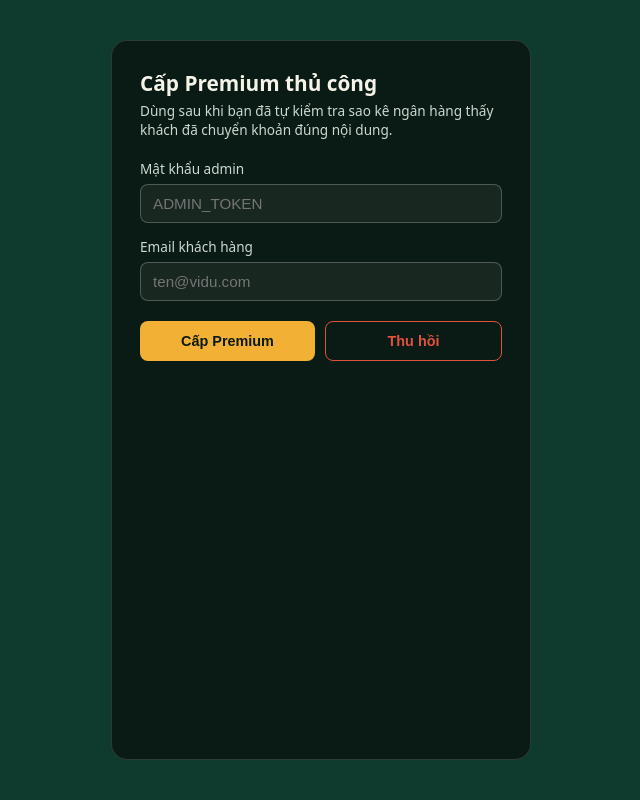
After one commit to nhanttgf-png/football-predictor., a Flask app: page /admin in a window 1280 px wide. The commit adds this page. Shown: the whole page, without its empty margins (319-959 px from the left). Run offline with Flask 3, Linux system fonts and the light colour scheme.

Commit message:
mã QR + chuyển khoản

```diff
--- /dev/null
+++ b/admin.py
@@ -0,0 +1,88 @@
+"""
+admin.py
+--------
+Cấp / thu hồi Premium THỦ CÔNG — dùng cho hình thức thanh toán không tự
+xác minh được (chuyển khoản ngân hàng qua mã QR tĩnh), khác với
+payments.py (Stripe) vốn tự xác nhận qua webhook đã ký chữ ký.
+
+Bảo vệ bằng MỘT mật khẩu admin riêng (biến môi trường ADMIN_TOKEN) —
+KHÔNG phải mật khẩu đăng nhập của bất kỳ user nào. Tự đặt giá trị dài,
+khó đoán, và KHÔNG bao giờ commit giá trị thật vào code / GitHub.
+So sánh bằng hmac.compare_digest để tránh lộ thông tin qua thời gian xử
+lý (timing attack).
+
+Nếu chưa set ADMIN_TOKEN trên server, các endpoint này LUÔN từ chối —
+tránh trường hợp quên cấu hình mà vô tình mở cửa cho bất kỳ ai.
+"""
+
+import os
+import hmac
+import logging
+from datetime import datetime
+
+from flask import Blueprint, request, jsonify, render_template
+
+from extensions import db
+from db_models import User
+
+logger = logging.getLogger(__name__)
+
+admin_bp = Blueprint("admin", __name__)
+
+ADMIN_TOKEN = os.environ.get("ADMIN_TOKEN", "")
+
+
+def _is_authorized() -> bool:
+    if not ADMIN_TOKEN:
+        return False
+    supplied = request.headers.get("X-Admin-Token", "")
+    return hmac.compare_digest(supplied, ADMIN_TOKEN)
+
+
+@admin_bp.route("/admin")
+def admin_page():
+    """Trang HTML đơn giản để nhập mật khẩu admin + email khách rồi cấp
+    Premium. Bản thân trang này không chứa dữ liệu nhạy cảm — bảo vệ
+    thật sự nằm ở việc API bên dưới luôn đòi ADMIN_TOKEN đúng."""
+    return render_template("admin.html")
+
+
+@admin_bp.route("/api/admin/grant-premium", methods=["POST"])
+def grant_premium():
+    if not _is_authorized():
+        return jsonify({"error": "Sai mật khẩu admin (hoặc server chưa cấu hình ADMIN_TOKEN)."}), 401
+
+    data = request.get_json(silent=True) or {}
+    email = (data.get("email") or "").strip().lower()
+    if not email:
+        return jsonify({"error": "Thiếu email."}), 400
+
+    user = User.query.filter_by(email=email).first()
+    if user is None:
+        return jsonify({"error": f"Không tìm thấy tài khoản với email {email}."}), 404
+
+    user.is_premium = True
+    user.premium_since = datetime.utcnow()
+    db.session.commit()
+    logger.info("Admin đã cấp Premium thủ công cho %s", email)
+    return jsonify({"message": f"Đã cấp Premium cho {email}.", "email": email, "premium": True})
+
+
+@admin_bp.route("/api/admin/revoke-premium", methods=["POST"])
+def revoke_premium():
+    if not _is_authorized():
+        return jsonify({"error": "Sai mật khẩu admin (hoặc server chưa cấu hình ADMIN_TOKEN)."}), 401
+
+    data = request.get_json(silent=True) or {}
+    email = (data.get("email") or "").strip().lower()
+    if not email:
+        return jsonify({"error": "Thiếu email."}), 400
+
+    user = User.query.filter_by(email=email).first()
+    if user is None:
+        return jsonify({"error": f"Không tìm thấy tài khoản với email {email}."}), 404
+
+    user.is_premium = False
+    db.session.commit()
+    logger.info("Admin đã thu hồi Premium của %s", email)
+    return jsonify({"message": f"Đã thu hồi Premium của {email}.", "email": email, "premium": False})
--- a/app.py
+++ b/app.py
@@ -20,14 +20,16 @@ import os
 import logging
 import uuid
 from datetime import date
+from urllib.parse import quote
 
 from flask import Flask, render_template, request, jsonify, session
-from flask_login import current_user
+from flask_login import current_user, login_required
 
 from extensions import db, login_manager
 from db_models import User
 from auth import auth_bp
 from payments import payments_bp
+from admin import admin_bp
 from model import load_or_train_model, predict_match
 
 logging.basicConfig(
@@ -73,6 +75,51 @@ with app.app_context():
 
 app.register_blueprint(auth_bp)
 app.register_blueprint(payments_bp)
+app.register_blueprint(admin_bp)
+
+# ==================== NÂNG CẤP PREMIUM QUA CHUYỂN KHOẢN (QR TĨNH) ====
+# Cách này KHÔNG tự xác nhận thanh toán (khác Stripe ở payments.py) — sau
+# khi khách chuyển khoản, ADMIN tự kiểm tra sao kê ngân hàng rồi cấp
+# Premium thủ công qua trang /admin (xem admin.py). Cấu hình 3 biến môi
+# trường dưới đây trên Render (Settings > Environment):
+#   BANK_ID            Mã ngân hàng theo chuẩn VietQR, vd "MB", "VCB",
+#                       "TCB"... (tra đầy đủ tại https://api.vietqr.io/v2/banks)
+#   BANK_ACCOUNT_NO     Số tài khoản nhận tiền
+#   BANK_ACCOUNT_NAME   Tên chủ tài khoản (không dấu, đúng như trên tài khoản)
+# Giá gói có thể đổi qua biến PREMIUM_PRICE_VND (mặc định 19000).
+BANK_ID = os.environ.get("BANK_ID", "")
+BANK_ACCOUNT_NO = os.environ.get("BANK_ACCOUNT_NO", "")
+BANK_ACCOUNT_NAME = os.environ.get("BANK_ACCOUNT_NAME", "")
+PREMIUM_PRICE_VND = int(os.environ.get("PREMIUM_PRICE_VND", "19000"))
+
+
+@app.route("/api/premium-qr")
+@login_required
+def api_premium_qr():
+    """Trả về thông tin QR chuyển khoản (dùng ảnh QR động của VietQR.io,
+    không cần API key) để FE hiển thị trong modal nâng cấp Premium.
+    Nội dung chuyển khoản gắn ID của user để admin đối chiếu khi duyệt."""
+    if not BANK_ID or not BANK_ACCOUNT_NO:
+        return jsonify({
+            "error": "Server chưa cấu hình tài khoản ngân hàng nhận Premium "
+                     "(thiếu BANK_ID / BANK_ACCOUNT_NO)."
+        }), 500
+
+    transfer_content = f"PREMIUM {current_user.id}"
+    qr_url = (
+        f"https://img.vietqr.io/image/{BANK_ID}-{BANK_ACCOUNT_NO}-compact2.png"
+        f"?amount={PREMIUM_PRICE_VND}"
+        f"&addInfo={quote(transfer_content)}"
+        f"&accountName={quote(BANK_ACCOUNT_NAME)}"
+    )
+    return jsonify({
+        "qr_url": qr_url,
+        "bank_id": BANK_ID,
+        "account_no": BANK_ACCOUNT_NO,
+        "account_name": BANK_ACCOUNT_NAME,
+        "amount": PREMIUM_PRICE_VND,
+        "transfer_content": transfer_content,
+    })
 
 # ==================== GIỚI HẠN LƯỢT DÙNG MIỄN PHÍ (KHÁCH CHƯA ĐĂNG NHẬP) ====
 # Với khách chưa đăng nhập, vẫn cho dùng thử 3 lượt/ngày qua cookie session
--- /dev/null
+++ b/templates/admin.html
@@ -0,0 +1,133 @@
+<!DOCTYPE html>
+<html lang="vi">
+<head>
+<meta charset="UTF-8">
+<meta name="viewport" content="width=device-width, initial-scale=1.0">
+<title>Admin · Cấp Premium thủ công</title>
+<style>
+  :root {
+    --pitch-dark: #0e3b2e;
+    --pitch-light: #164d3c;
+    --chalk: #f5f2e8;
+    --chalk-dim: #cdd8d0;
+    --amber: #f2b134;
+    --danger: #e1523d;
+    --ink: #0a1a14;
+  }
+  * { box-sizing: border-box; }
+  body {
+    margin: 0;
+    min-height: 100vh;
+    background: var(--pitch-dark);
+    color: var(--chalk);
+    font-family: system-ui, sans-serif;
+    display: flex;
+    justify-content: center;
+    padding: 40px 16px;
+  }
+  .card {
+    width: 100%;
+    max-width: 420px;
+    background: var(--ink);
+    border: 1px solid rgba(245, 242, 232, 0.15);
+    border-radius: 16px;
+    padding: 28px;
+  }
+  h1 { font-size: 1.3rem; margin: 0 0 4px; }
+  p.desc { color: var(--chalk-dim); font-size: 0.85rem; margin: 0 0 20px; }
+  label { display: block; font-size: 0.85rem; margin: 14px 0 6px; color: var(--chalk-dim); }
+  input {
+    width: 100%;
+    padding: 10px 12px;
+    border-radius: 8px;
+    border: 1px solid rgba(245, 242, 232, 0.25);
+    background: rgba(245, 242, 232, 0.06);
+    color: var(--chalk);
+    font-size: 0.95rem;
+  }
+  .actions { display: flex; gap: 10px; margin-top: 20px; }
+  button {
+    flex: 1;
+    padding: 11px 14px;
+    border-radius: 8px;
+    border: none;
+    font-weight: 600;
+    cursor: pointer;
+    font-size: 0.9rem;
+  }
+  #btn-grant { background: var(--amber); color: var(--ink); }
+  #btn-revoke { background: transparent; color: var(--danger); border: 1px solid var(--danger); }
+  #msg {
+    margin-top: 16px;
+    padding: 10px 12px;
+    border-radius: 8px;
+    font-size: 0.85rem;
+    display: none;
+  }
+  #msg.ok { display: block; background: rgba(46, 160, 67, 0.15); color: #7ee08a; }
+  #msg.err { display: block; background: rgba(225, 82, 61, 0.15); color: #ff9b8a; }
+</style>
+</head>
+<body>
+  <div class="card">
+    <h1>Cấp Premium thủ công</h1>
+    <p class="desc">Dùng sau khi bạn đã tự kiểm tra sao kê ngân hàng thấy khách đã chuyển khoản đúng nội dung.</p>
+
+    <label for="token">Mật khẩu admin</label>
+    <input id="token" type="password" placeholder="ADMIN_TOKEN" autocomplete="off">
+
+    <label for="email">Email khách hàng</label>
+    <input id="email" type="email" placeholder="ten@vidu.com" autocomplete="off">
+
+    <div class="actions">
+      <button id="btn-grant">Cấp Premium</button>
+      <button id="btn-revoke">Thu hồi</button>
+    </div>
+
+    <p id="msg"></p>
+  </div>
+
+  <script>
+    const tokenInput = document.getElementById("token");
+    const emailInput = document.getElementById("email");
+    const msg = document.getElementById("msg");
+
+    // Chỉ lưu mật khẩu admin ở trình duyệt CỦA BẠN để đỡ phải gõ lại mỗi
+    // lần — không gửi đi đâu ngoài API /api/admin/* của chính server này.
+    tokenInput.value = localStorage.getItem("admin_token") || "";
+    tokenInput.addEventListener("change", () => {
+      localStorage.setItem("admin_token", tokenInput.value);
+    });
+
+    function showMsg(text, ok) {
+      msg.textContent = text;
+      msg.className = ok ? "ok" : "err";
+    }
+
+    async function call(endpoint) {
+      const email = emailInput.value.trim();
+      if (!email) {
+        showMsg("Nhập email trước đã.", false);
+        return;
+      }
+      try {
+        const res = await fetch(endpoint, {
+          method: "POST",
+          headers: {
+            "Content-Type": "application/json",
+            "X-Admin-Token": tokenInput.value,
+          },
+          body: JSON.stringify({ email }),
+        });
+        const data = await res.json();
+        showMsg(data.message || data.error || "Có lỗi xảy ra.", res.ok);
+      } catch (err) {
+        showMsg("Không kết nối được tới server.", false);
+      }
+    }
+
+    document.getElementById("btn-grant").addEventListener("click", () => call("/api/admin/grant-premium"));
+    document.getElementById("btn-revoke").addEventListener("click", () => call("/api/admin/revoke-premium"));
+  </script>
+</body>
+</html>
```
Also changed, not shown: static/script.js (+32 -28 lines), templates/index.html (+14 -3 lines), app.db (deleted).
